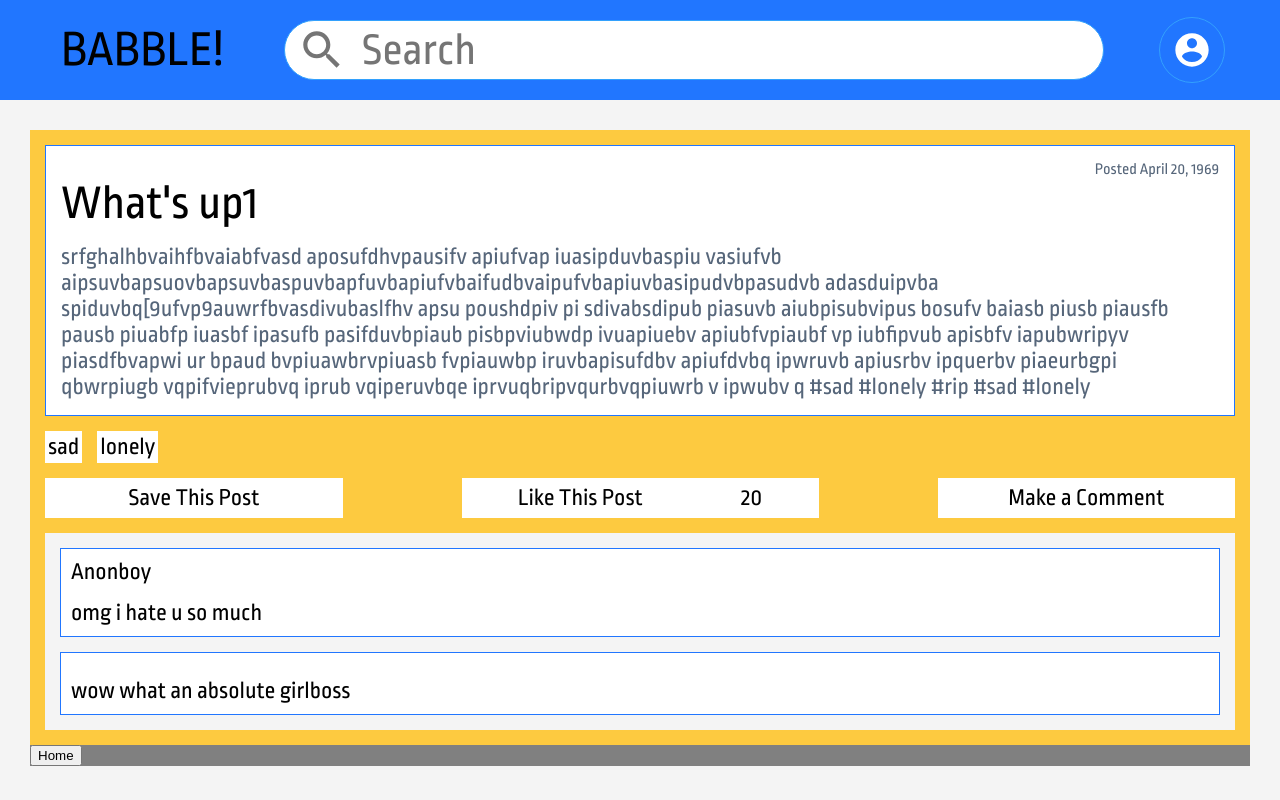
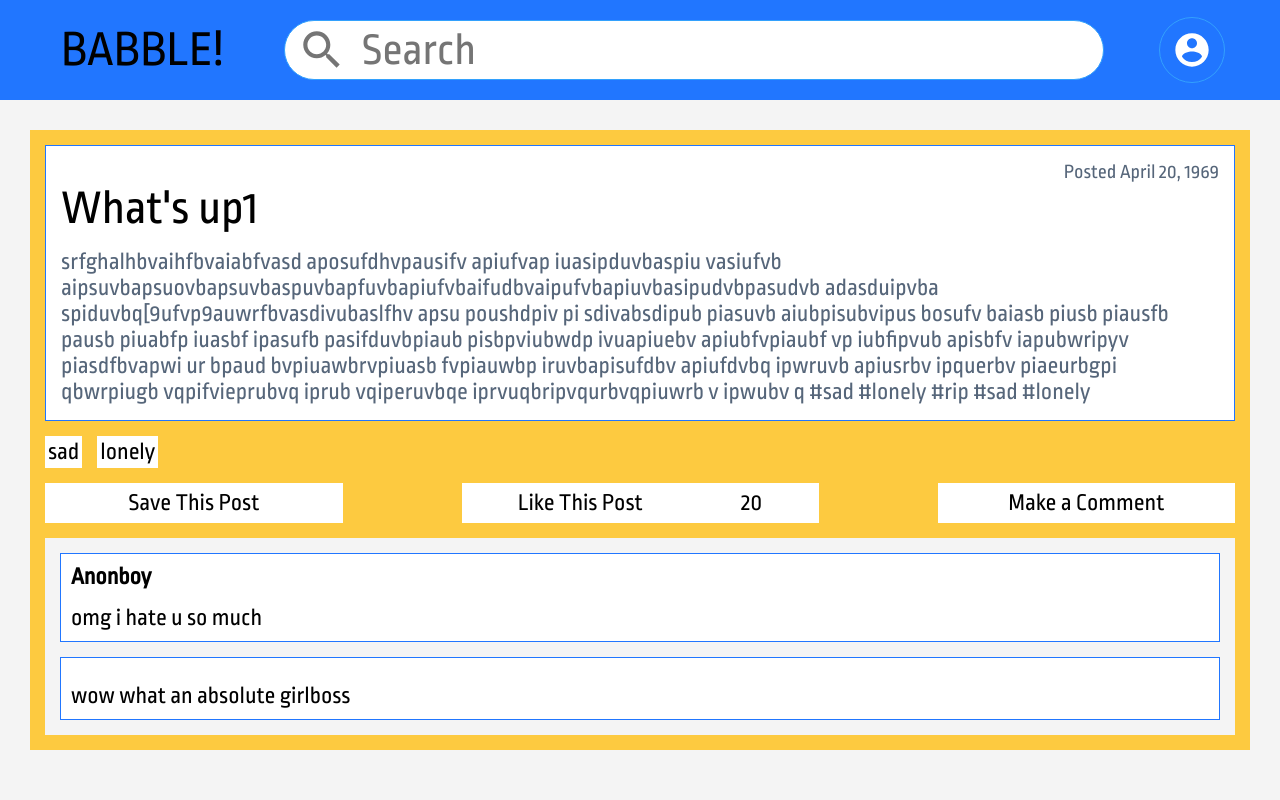
Before and after one commit to rickroll35L/babble, a React (Create React App) app in the folder babble-frontend/: page /post/1 in a window 1280 px wide. Built offline with nearby package versions, Linux system fonts and the light colour scheme; no server answers.

Commit message:
post cleanup

```diff
--- a/babble-frontend/src/pages/Post/Post.css
+++ b/babble-frontend/src/pages/Post/Post.css
@@ -22,7 +22,7 @@
 }
 
 .date{
-    font-size: 16px;
+    font-size: 20px;
     color: #56667A;
     text-align: right;
 }
@@ -112,3 +112,7 @@ li{
 .old-stuff {
     background-color: gray;
 }
+
+.commenter {
+    font-weight: bold;
+}
--- a/babble-frontend/src/pages/Post/Post.js
+++ b/babble-frontend/src/pages/Post/Post.js
@@ -130,9 +130,9 @@ const Post = ({getPost, savePost, createComment, likePost, post, createPost, sea
                 </div>
 
 
-                <div className="old-stuff">
+                {/*<div className="old-stuff">
                     <button onClick={goHome}>Home</button>
-                </div>
+                </div>*/}
 
             </div>
         </div>
```
